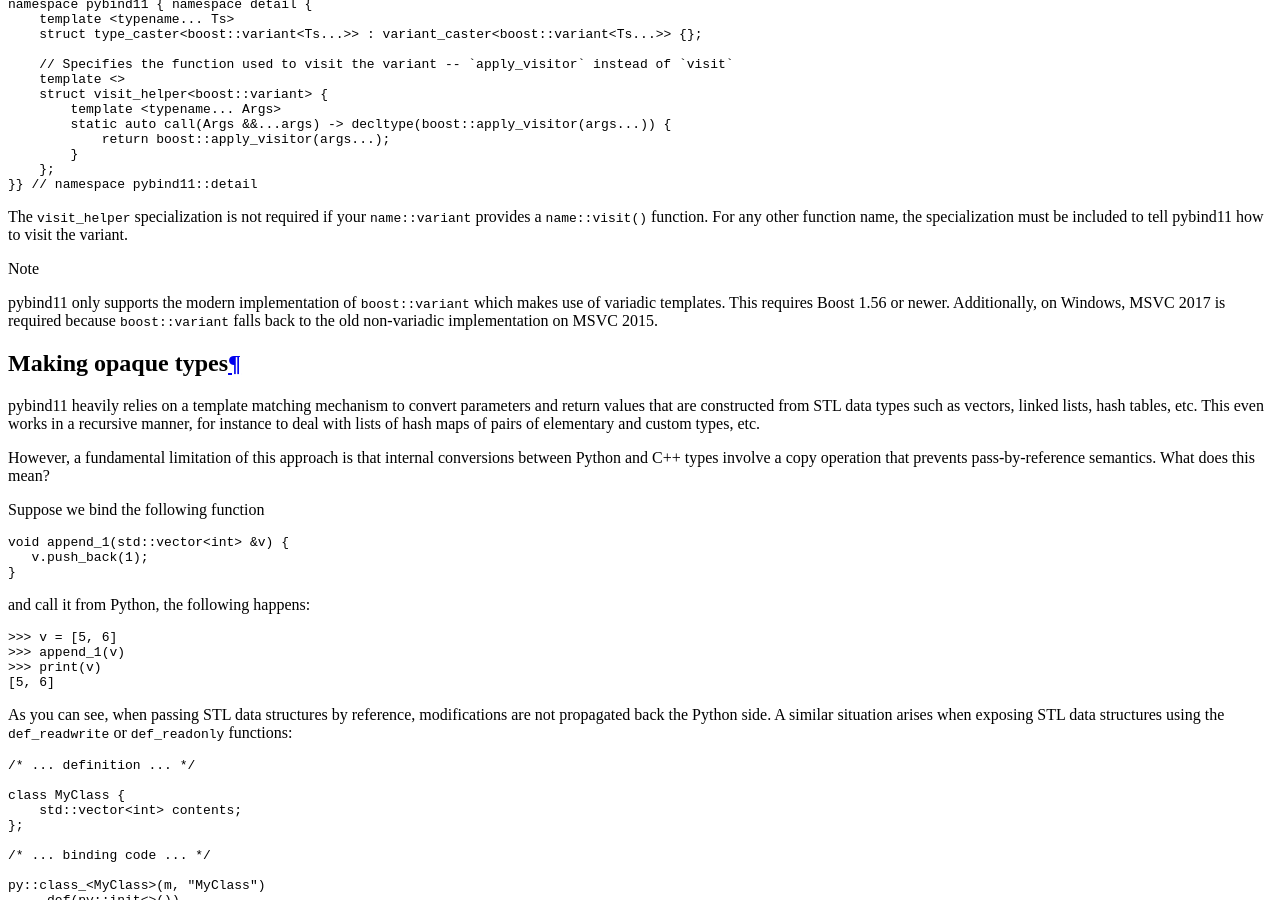
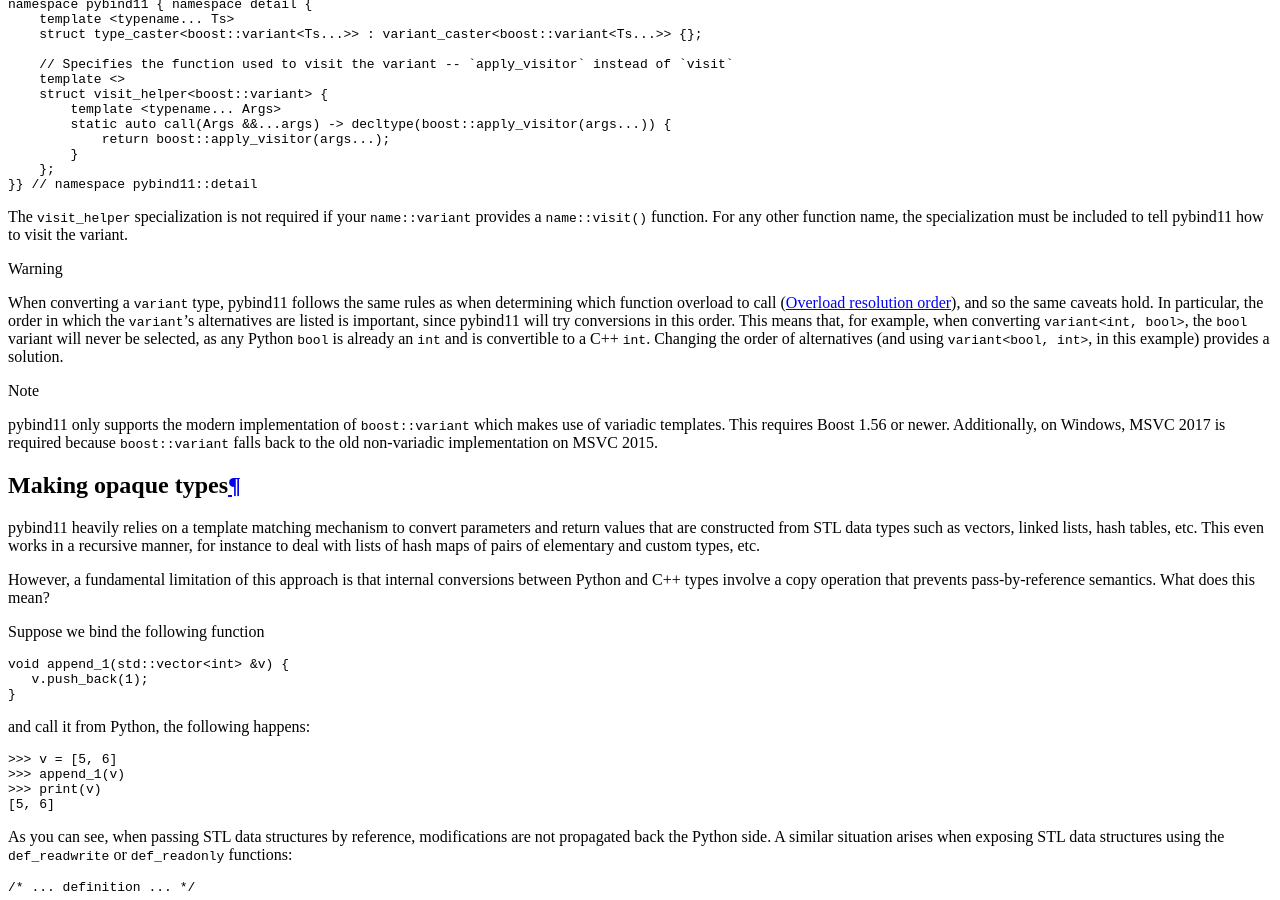
Before and after one commit to pybind/pybind11, a Sphinx documentation site: the page built from docs/advanced/cast/stl.rst, in a window 1280 px wide and 900 px high, scrolled down 1556 px. Built offline with Sphinx 7.4.7 and the Read the Docs theme 2.0.0, drawn with Linux system fonts in a browser that asks for light colours.

Commit message:
Documenting that the order of alternatives for variant types matters, and follows the same rules as overload resolution

```diff
--- a/docs/advanced/cast/stl.rst
+++ b/docs/advanced/cast/stl.rst
@@ -71,6 +71,17 @@
 The ``visit_helper`` specialization is not required if your ``name::variant`` provides
 a ``name::visit()`` function. For any other function name, the specialization must be
 included to tell pybind11 how to visit the variant.
+
+.. warning::
+
+    When converting a ``variant`` type, pybind11 follows the same rules as when
+    determining which function overload to call (:ref:`overload_resolution`), and
+    so the same caveats hold. In particular, the order in which the ``variant``'s
+    alternatives are listed is important, since pybind11 will try conversions in
+    this order. This means that, for example, when converting ``variant<int, bool>``,
+    the ``bool`` variant will never be selected, as any Python ``bool`` is already
+    an ``int`` and is convertible to a C++ ``int``. Changing the order of alternatives
+    (and using ``variant<bool, int>``, in this example) provides a solution.
 
 .. note::
 
--- a/docs/advanced/functions.rst
+++ b/docs/advanced/functions.rst
@@ -524,6 +524,8 @@
     not allow ``None`` as argument.  To pass optional argument of these copied types consider
     using ``std::optional<T>``
 
+.. _overload_resolution:
+
 Overload resolution order
 =========================
 
```
